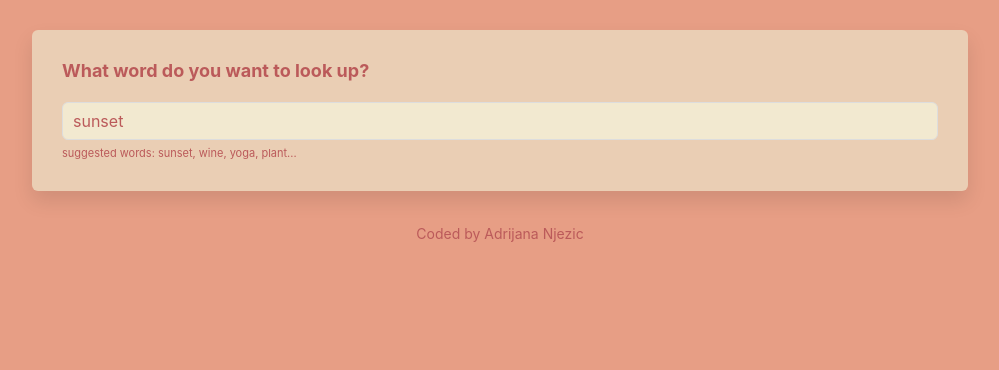
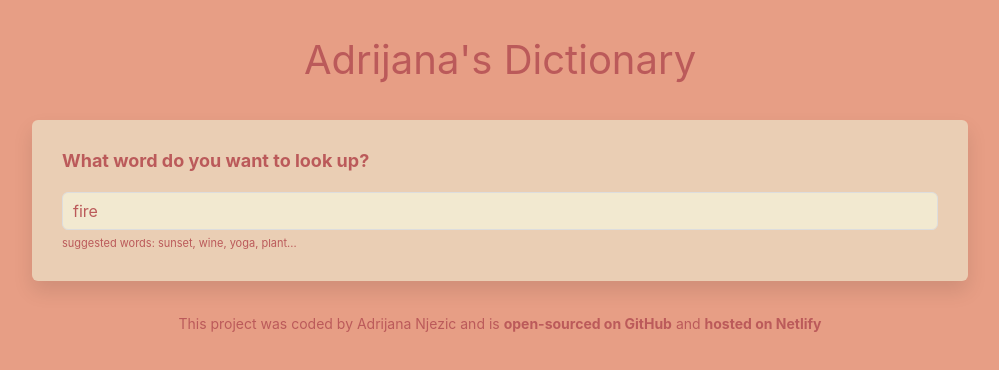
Before and after one commit to AdrijanaNj/dictionary-project, a React (Create React App) app: page / in a window 1280 px wide. Shown: the top 370 px of the page, without its empty margins (140-1139 px from the left). Built offline with nearby package versions, Linux system fonts and the light colour scheme; no server answers.

Commit message:
added some styling and lincs to GitHub and Netlify

```diff
--- a/src/App.css
+++ b/src/App.css
@@ -7,12 +7,23 @@ a {
 }
 
 .App-header {
+  font-size: 40px;
+  text-align: center;
   margin: 30px 0;
 }
 .App-footer {
   text-align: center;
   margin: 30px 0;
 }
+.App-footer a {
+  font-weight: bold;
+  text-decoration: none;
+  transition: all 150ms ease-in-out;
+}
+.App-footer a:hover {
+  background: #bb5a5a;
+  color: #f2e9d0;
+}
 .App {
   max-width: 960px;
   margin: 0 auto;
--- a/src/App.js
+++ b/src/App.js
@@ -5,12 +5,30 @@ function App() {
   return (
     <div className="App">
       <div className="container">
-        <header className="App-header"></header>
+        <header className="App-header">Adrijana's Dictionary</header>
         <main>
-          <Dictionary defaultKeyword="sunset" />
+          <Dictionary defaultKeyword="fire" />
         </main>
         <footer className="App-footer">
-          <small>Coded by Adrijana Njezic</small>
+          <small>
+            {" "}
+            This project was coded by <span>Adrijana Njezic</span> and is{" "}
+            <a
+              href="https://github.com/AdrijanaNj/dictionary-project"
+              target="_blank"
+              rel="noopener noreferrer"
+            >
+              open-sourced on GitHub
+            </a>{" "}
+            and{" "}
+            <a
+              href="https://boring-hoover-76b98f.netlify.app/"
+              target="_blank"
+              rel="noopener noreferrer"
+            >
+              hosted on Netlify
+            </a>
+          </small>
         </footer>
       </div>
     </div>
```
